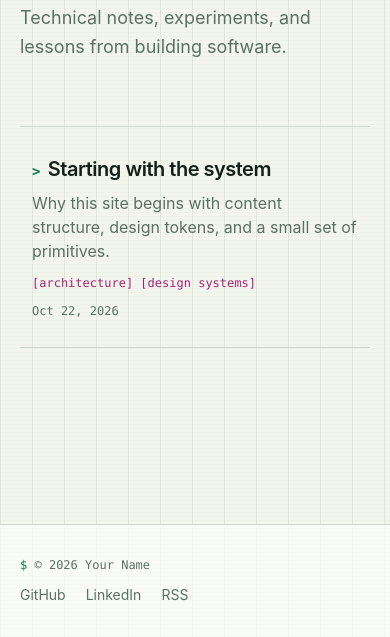
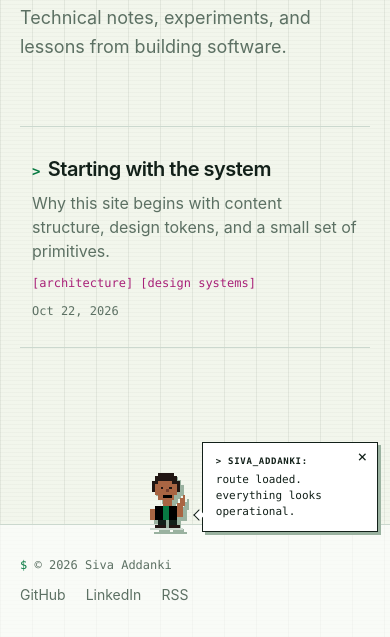
Before and after one commit to avsssai/avsssai.github.io, an Astro site: page /blog in a window 390 px wide. Shown: the part 300-937 px from the top of the page. Built offline with nearby package versions, Linux system fonts and the light colour scheme; Astro itself is replaced by a stand-in of ours.

Commit message:
base styles and 8bt

```diff
--- a/FOUNDATIONS.md
+++ b/FOUNDATIONS.md
@@ -42,6 +42,7 @@ Astro enforces trailing slashes for page routes. The header exposes only Home, W
 - An inline head script applies the saved theme before the body renders to prevent a color flash.
 - Both palettes use the same semantic tokens for background, surface, text, muted text, borders, and green, cyan, and magenta accents.
 - Body text stays in a readable sans serif. Navigation, labels, metadata, and code use monospace.
+- `PixelCompanion.astro` introduces the site on the homepage and stays available as a compact route-aware guide on interior pages.
 
 ## Near-term roadmap
 
--- /dev/null
+++ b/src/components/PixelCompanion.astro
@@ -0,0 +1,285 @@
+---
+import { site } from '../config/site';
+
+interface Props {
+  compact?: boolean;
+  message?: string;
+}
+
+const {
+  compact = false,
+  message = 'route loaded. everything looks operational.',
+} = Astro.props;
+
+const speaker = site.name.toUpperCase().replaceAll(' ', '_');
+---
+
+<figure
+  class:list={['pixel-companion', { 'pixel-companion--compact': compact }]}
+  data-pixel-companion={compact ? 'compact' : 'featured'}
+>
+  <div class="pixel-companion__sprite" aria-hidden="true">
+    <svg viewBox="0 0 16 22" shape-rendering="crispEdges" role="presentation">
+      <rect class="shadow" x="2" y="21" width="12" height="1"></rect>
+
+      <rect class="hair" x="5" y="1" width="6" height="1"></rect>
+      <rect class="hair" x="4" y="2" width="8" height="2"></rect>
+      <rect class="hair" x="3" y="4" width="2" height="4"></rect>
+      <rect class="hair" x="11" y="4" width="2" height="4"></rect>
+      <rect class="skin" x="4" y="5" width="8" height="4"></rect>
+      <rect class="skin" x="5" y="4" width="6" height="7"></rect>
+      <rect class="hair" x="5" y="3" width="3" height="1"></rect>
+      <rect class="hair" x="10" y="3" width="2" height="2"></rect>
+      <rect class="eye" x="6" y="6" width="1" height="1"></rect>
+      <rect class="eye" x="9" y="6" width="1" height="1"></rect>
+      <rect class="skin-shadow" x="8" y="7" width="1" height="1"></rect>
+      <rect class="mouth" x="7" y="9" width="3" height="1"></rect>
+
+      <rect class="skin" x="7" y="11" width="3" height="2"></rect>
+      <rect class="shirt" x="4" y="13" width="8" height="5"></rect>
+      <rect class="shirt-detail" x="7" y="13" width="2" height="5"></rect>
+      <rect class="skin" x="2" y="14" width="2" height="4"></rect>
+      <rect class="skin" x="12" y="12" width="2" height="5"></rect>
+      <rect class="skin" x="13" y="10" width="2" height="3"></rect>
+      <rect class="skin" x="14" y="9" width="1" height="1"></rect>
+
+      <rect class="pants" x="5" y="18" width="3" height="3"></rect>
+      <rect class="pants" x="9" y="18" width="3" height="3"></rect>
+      <rect class="shoe" x="4" y="20" width="4" height="1"></rect>
+      <rect class="shoe" x="9" y="20" width="4" height="1"></rect>
+    </svg>
+  </div>
+
+  <figcaption class="pixel-companion__dialog">
+    {
+      compact && (
+        <button
+          class="pixel-companion__close"
+          type="button"
+          data-companion-close
+          aria-label="Close pixel companion"
+        >
+          ×
+        </button>
+      )
+    }
+    <span class="pixel-companion__name">&gt; {speaker}:</span>
+    <div class="pixel-companion__copy">
+      <slot>{message}</slot>
+    </div>
+  </figcaption>
+</figure>
+
+<script>
+  const companion = document.querySelector<HTMLElement>(
+    '[data-pixel-companion="compact"]',
+  );
+  const closeButton = companion?.querySelector<HTMLButtonElement>(
+    '[data-companion-close]',
+  );
+
+  try {
+    if (sessionStorage.getItem('pixel-companion-dismissed') === 'true') {
+      companion?.setAttribute('hidden', '');
+    }
+  } catch {}
+
+  closeButton?.addEventListener('click', () => {
+    companion?.setAttribute('hidden', '');
+    try {
+      sessionStorage.setItem('pixel-companion-dismissed', 'true');
+    } catch {}
+  });
+</script>
+
+<style>
+  .pixel-companion {
+    display: grid;
+    grid-template-columns: 6rem 1fr;
+    align-items: end;
+    gap: 1.25rem;
+  }
+
+  .pixel-companion__sprite {
+    width: 6rem;
+    filter: drop-shadow(4px 4px 0 var(--pixel-shadow));
+    animation: pixel-idle 1.4s steps(2, end) infinite;
+  }
+
+  .pixel-companion__sprite svg {
+    display: block;
+    width: 100%;
+    image-rendering: pixelated;
+  }
+
+  .hair,
+  .eye,
+  .shoe {
+    fill: #211613;
+  }
+
+  .skin {
+    fill: #a96543;
+  }
+
+  .skin-shadow {
+    fill: #75402f;
+  }
+
+  .mouth {
+    fill: var(--color-magenta);
+  }
+
+  .shirt {
+    fill: var(--color-cyan);
+  }
+
+  .shirt-detail {
+    fill: var(--color-accent);
+  }
+
+  .pants {
+    fill: var(--color-ink);
+  }
+
+  .shadow {
+    fill: var(--color-line);
+  }
+
+  .pixel-companion__dialog {
+    position: relative;
+    border: 2px solid var(--color-ink);
+    background: var(--color-surface);
+    padding: 1rem;
+    box-shadow: 4px 4px 0 var(--pixel-shadow);
+  }
+
+  .pixel-companion__dialog::before {
+    position: absolute;
+    bottom: 1rem;
+    left: -0.75rem;
+    width: 0.75rem;
+    height: 0.75rem;
+    border-bottom: 2px solid var(--color-ink);
+    border-left: 2px solid var(--color-ink);
+    background: var(--color-surface);
+    content: '';
+    transform: rotate(45deg);
+  }
+
+  .pixel-companion__name {
+    display: block;
+    margin-bottom: 0.5rem;
+    color: var(--color-magenta);
+    font-family: var(--font-mono);
+    font-size: 0.6875rem;
+    font-weight: 700;
+    letter-spacing: 0.08em;
+  }
+
+  .pixel-companion__copy {
+    color: var(--color-ink);
+    font-family: var(--font-mono);
+    font-size: 0.8125rem;
+    line-height: 1.65;
+  }
+
+  .pixel-companion--compact {
+    position: fixed;
+    right: 1rem;
+    bottom: 1rem;
+    z-index: 40;
+    grid-template-columns: 3.25rem minmax(0, 15rem);
+    gap: 0.75rem;
+    max-width: calc(100vw - 2rem);
+  }
+
+  .pixel-companion--compact .pixel-companion__sprite {
+    width: 3.25rem;
+  }
+
+  .pixel-companion--compact .pixel-companion__dialog {
+    padding: 0.7rem 0.8rem;
+    border-width: 1px;
+    box-shadow: 3px 3px 0 var(--pixel-shadow);
+  }
+
+  .pixel-companion[hidden] {
+    display: none;
+  }
+
+  .pixel-companion__close {
+    position: absolute;
+    top: 0.25rem;
+    right: 0.3rem;
+    display: grid;
+    width: 1.25rem;
+    height: 1.25rem;
+    place-items: center;
+    border: 1px solid transparent;
+    background: transparent;
+    color: var(--color-muted);
+    font-family: var(--font-mono);
+    font-size: 1rem;
+    line-height: 1;
+    cursor: pointer;
+  }
+
+  .pixel-companion__close:hover,
+  .pixel-companion__close:focus-visible {
+    border-color: var(--color-magenta);
+    color: var(--color-magenta);
+  }
+
+  .pixel-companion--compact .pixel-companion__dialog::before {
+    bottom: 0.75rem;
+    left: -0.5rem;
+    width: 0.5rem;
+    height: 0.5rem;
+    border-width: 0 0 1px 1px;
+  }
+
+  .pixel-companion--compact .pixel-companion__name {
+    margin-bottom: 0.25rem;
+    font-size: 0.5625rem;
+  }
+
+  .pixel-companion--compact .pixel-companion__copy {
+    color: var(--color-muted);
+    font-size: 0.6875rem;
+    line-height: 1.45;
+  }
+
+  @keyframes pixel-idle {
+    50% {
+      transform: translateY(-2px);
+    }
+  }
+
+  @media (max-width: 40rem) {
+    .pixel-companion {
+      grid-template-columns: 4.25rem 1fr;
+      gap: 0.9rem;
+    }
+
+    .pixel-companion__sprite {
+      width: 4.25rem;
+    }
+
+    .pixel-companion--compact {
+      right: 0.75rem;
+      bottom: 0.75rem;
+      grid-template-columns: 2.75rem minmax(0, 11rem);
+    }
+
+    .pixel-companion--compact .pixel-companion__sprite {
+      width: 2.75rem;
+    }
+  }
+
+  @media (prefers-reduced-motion: reduce) {
+    .pixel-companion__sprite {
+      animation: none;
+    }
+  }
+</style>
--- a/src/config/site.ts
+++ b/src/config/site.ts
@@ -1,5 +1,5 @@
 export const site = {
-  name: 'Your Name',
+  name: 'Siva Addanki',
   role: 'Software developer',
   description:
     'A developer portfolio and field notes on building thoughtful software.',
--- a/src/layouts/BaseLayout.astro
+++ b/src/layouts/BaseLayout.astro
@@ -1,6 +1,7 @@
 ---
 import SiteFooter from '../components/SiteFooter.astro';
 import SiteHeader from '../components/SiteHeader.astro';
+import PixelCompanion from '../components/PixelCompanion.astro';
 import { site } from '../config/site';
 import '../styles/global.css';
 
@@ -14,6 +15,12 @@ const pageTitle = title
   ? `${title} — ${site.name}`
   : `${site.name} — ${site.role}`;
 const canonical = new URL(Astro.url.pathname, Astro.site);
+const showCompanion = Astro.url.pathname !== '/';
+const companionMessage = Astro.url.pathname.startsWith('/work/')
+  ? 'projects loaded. inspect the decisions, not just the screenshots.'
+  : Astro.url.pathname.startsWith('/blog/')
+    ? 'field notes indexed. pick a thread and start reading.'
+    : 'route loaded. everything looks operational.';
 ---
 
 <!doctype html>
@@ -24,7 +31,7 @@ const canonical = new URL(Astro.url.pathname, Astro.site);
     <meta name="description" content={description} />
     <meta name="generator" content={Astro.generator} />
     <link rel="canonical" href={canonical} />
-    <link rel="icon" type="image/svg+xml" href="/favicon.svg" />
+    <link rel="icon" type="image/svg+xml" sizes="any" href="/favicon.svg?v=2" />
     <link
       rel="alternate"
       type="application/rss+xml"
@@ -55,6 +62,7 @@ const canonical = new URL(Astro.url.pathname, Astro.site);
     <a class="sr-only focus:not-sr-only" href="#main">Skip to content</a>
     <SiteHeader />
     <main id="main"><slot /></main>
+    {showCompanion && <PixelCompanion compact message={companionMessage} />}
     <SiteFooter />
   </body>
 </html>
--- a/src/pages/index.astro
+++ b/src/pages/index.astro
@@ -1,6 +1,7 @@
 ---
 import { getCollection } from 'astro:content';
 import PostCard from '../components/PostCard.astro';
+import PixelCompanion from '../components/PixelCompanion.astro';
 import ProjectCard from '../components/ProjectCard.astro';
 import { site } from '../config/site';
 import BaseLayout from '../layouts/BaseLayout.astro';
@@ -28,27 +29,15 @@ const posts = (await getCollection('blog', ({ data }) => !data.draft))
         </h1>
       </div>
 
-      <aside class="pixel-panel p-6 sm:p-8" aria-label="About me">
-        <div
-          class="mb-6 flex items-center gap-2 border-b border-line pb-4 font-mono text-xs text-muted"
-        >
-          <span class="h-2 w-2 bg-magenta"></span>
-          <span class="h-2 w-2 bg-accent"></span>
-          <span class="h-2 w-2 bg-cyan"></span>
-          <span class="ml-2">about.txt</span>
-        </div>
-        <p class="text-lg leading-relaxed">
-          I’m <strong>{site.name}</strong>, a {site.role.toLowerCase()} based in {
-            site.location
-          }.
-          {site.description}
-        </p>
-        <p class="mt-5 font-mono text-xs leading-relaxed text-muted">
-          STATUS <span class="text-accent"
-            >● AVAILABLE FOR INTERESTING PROBLEMS</span
-          >
-        </p>
-        <div class="mt-8 flex flex-wrap gap-3">
+      <aside aria-label="About me">
+        <PixelCompanion>
+          <p>
+            hey. i’m <strong>{site.name}</strong>, a {site.role.toLowerCase()} based
+            in {site.location}. {site.description}
+          </p>
+          <p class="mt-3 text-accent">● AVAILABLE FOR INTERESTING PROBLEMS</p>
+        </PixelCompanion>
+        <div class="mt-8 flex flex-wrap gap-3 lg:pl-[7.25rem]">
           <ButtonLink href="/work/">View work</ButtonLink>
           <ButtonLink href="/blog/" variant="outline">Read blog</ButtonLink>
         </div>
```
Also changed, not shown: public/favicon.svg.
